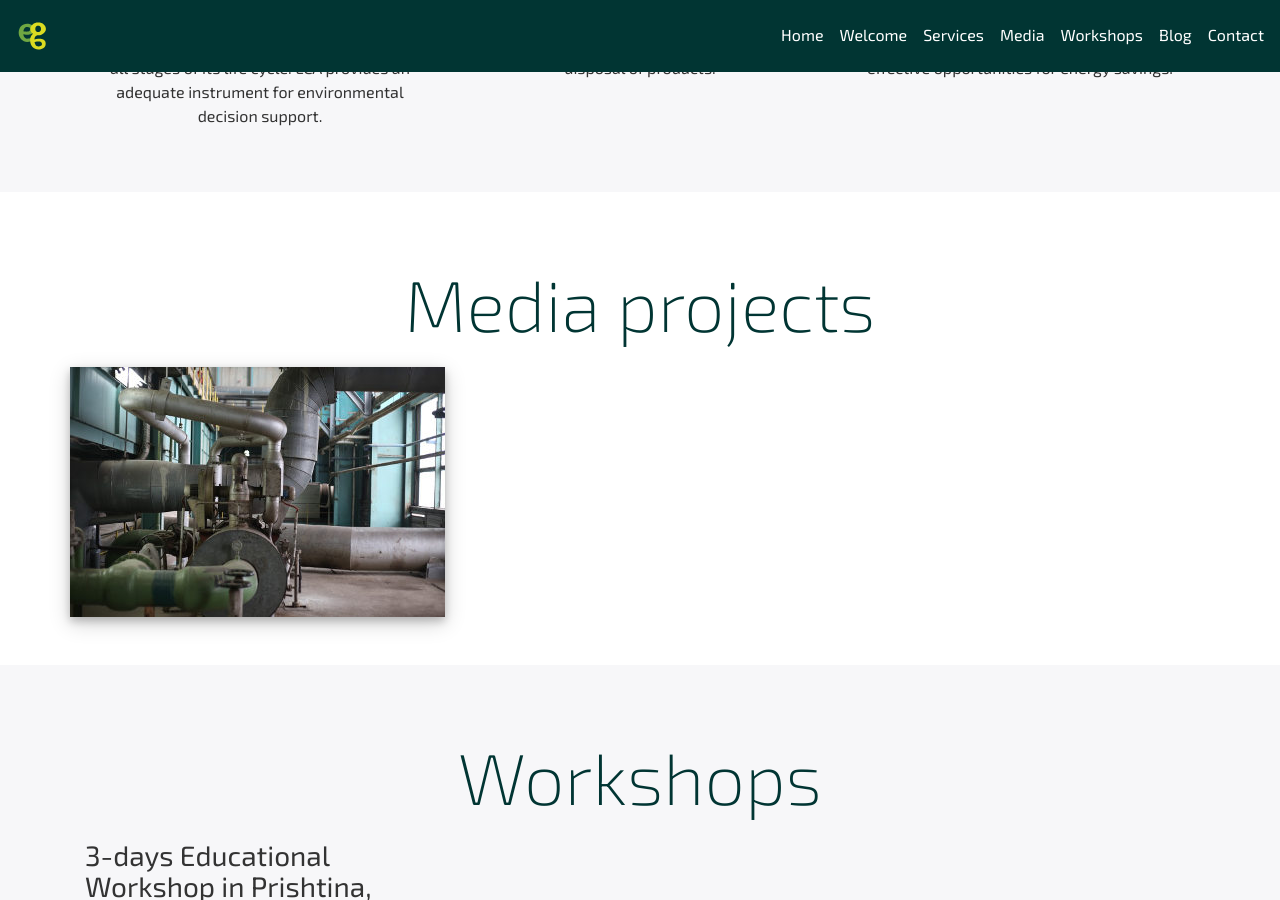
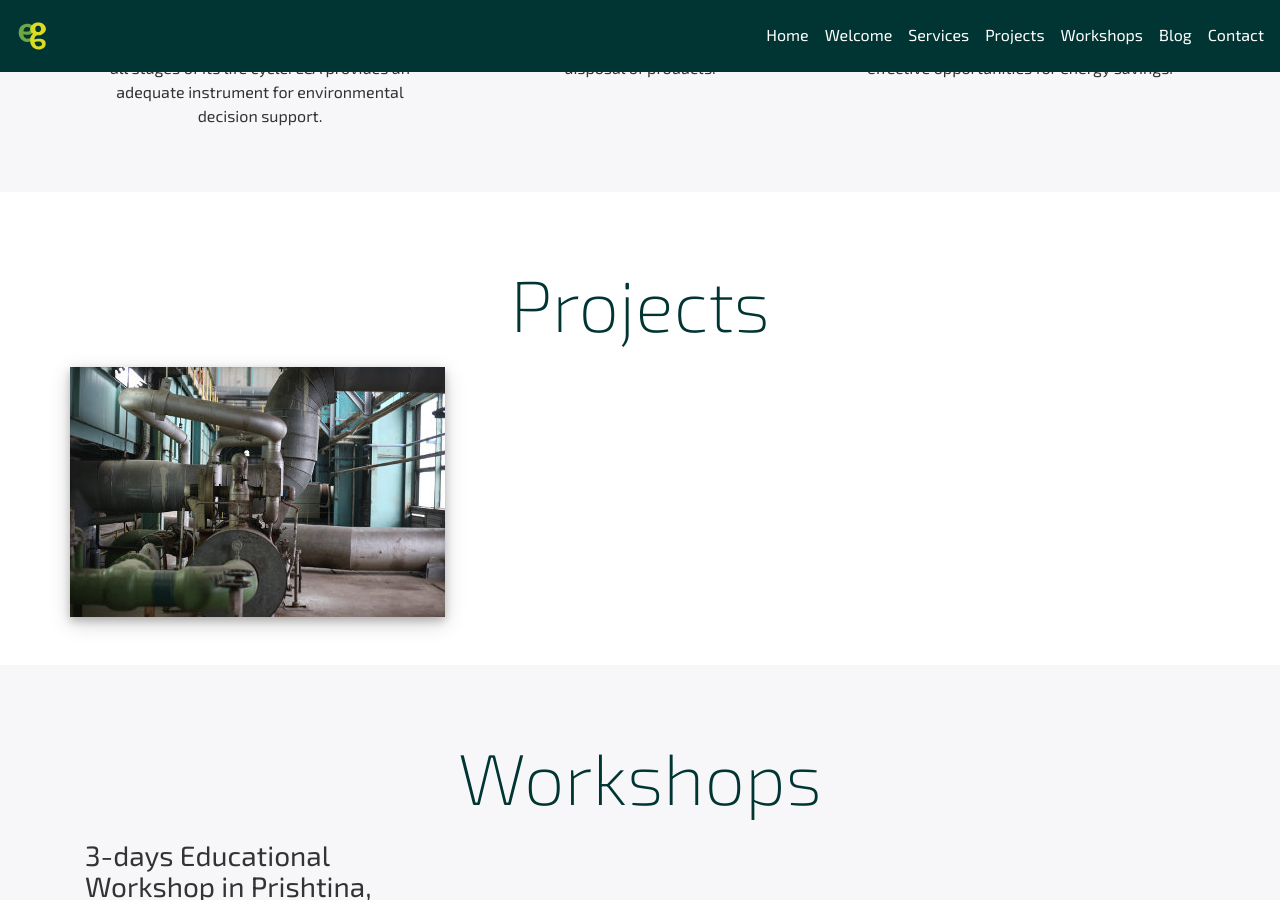
Before and after one commit to Ecognize/Ecognize.github.io, a Jekyll site: the page built from index.html, in a window 1280 px wide and 900 px high, scrolled down 1744 px. Built offline with Jekyll 4.4.1, drawn with Linux system fonts in a browser that asks for light colours; nearby versions of some CDN libraries.

Commit message:
Media → Projects

```diff
--- a/_includes/nav.html
+++ b/_includes/nav.html
@@ -6,7 +6,7 @@
         <li class="nav-item active"><a class="nav-link" href="#">Home <span class="sr-only">(current)</span></a></li>
         <li class="nav-item active"><a class="nav-link" href="#welcome">Welcome</a></li>
         <li class="nav-item active"><a class="nav-link" href="#services">Services</a></li>
-        <li class="nav-item active"><a class="nav-link" href="#media">Media</a></li>
+        <li class="nav-item active"><a class="nav-link" href="#projects">Projects</a></li>
         <li class="nav-item active"><a class="nav-link" href="#workshops">Workshops</a></li>
         <li class="nav-item active"><a class="nav-link" href="https://medium.com/@Ecognize" target="_blank">Blog</a></li>
         <li class="nav-item active"><a class="nav-link" href="#contact">Contact</a></li>
--- a/_includes/media.html
+++ b/_includes/projects.html
@@ -1,14 +1,14 @@
-<div class="p-y-3 section outlined" id="media">
+<div class="p-y-3 section outlined" id="projects">
     <div class="container">
         <div class="row">
             <div class="col-lg-12">
-                <h1 class="display-3 m-y-2 text-xs-center text-primary">Media projects</h1>
+                <h1 class="display-3 m-y-2 text-xs-center text-primary">Projects</h1>
             </div>
         </div>
 
         <div class="row">
             <div class="col-md-4 gallery bg-faded">
-                {% include mediaitem.html
+                {% include projectitem.html
                   img="dustlayer.jpg"
                   url="http://www.thedustlayer.com/"
                   header="The Dust Layer"
--- a/_layouts/front.html
+++ b/_layouts/front.html
@@ -7,7 +7,7 @@
   {% include header.html %}
   {% include welcome.html %}
   {% include services.html %}
-  {% include media.html %}
+  {% include projects.html %}
   {% include workshops.html %}
   {% include contacts.html %}
   {% include scripts.html %}
```
Also changed, not shown: _includes/projectitem.html (renamed from _includes/mediaitem.html).
